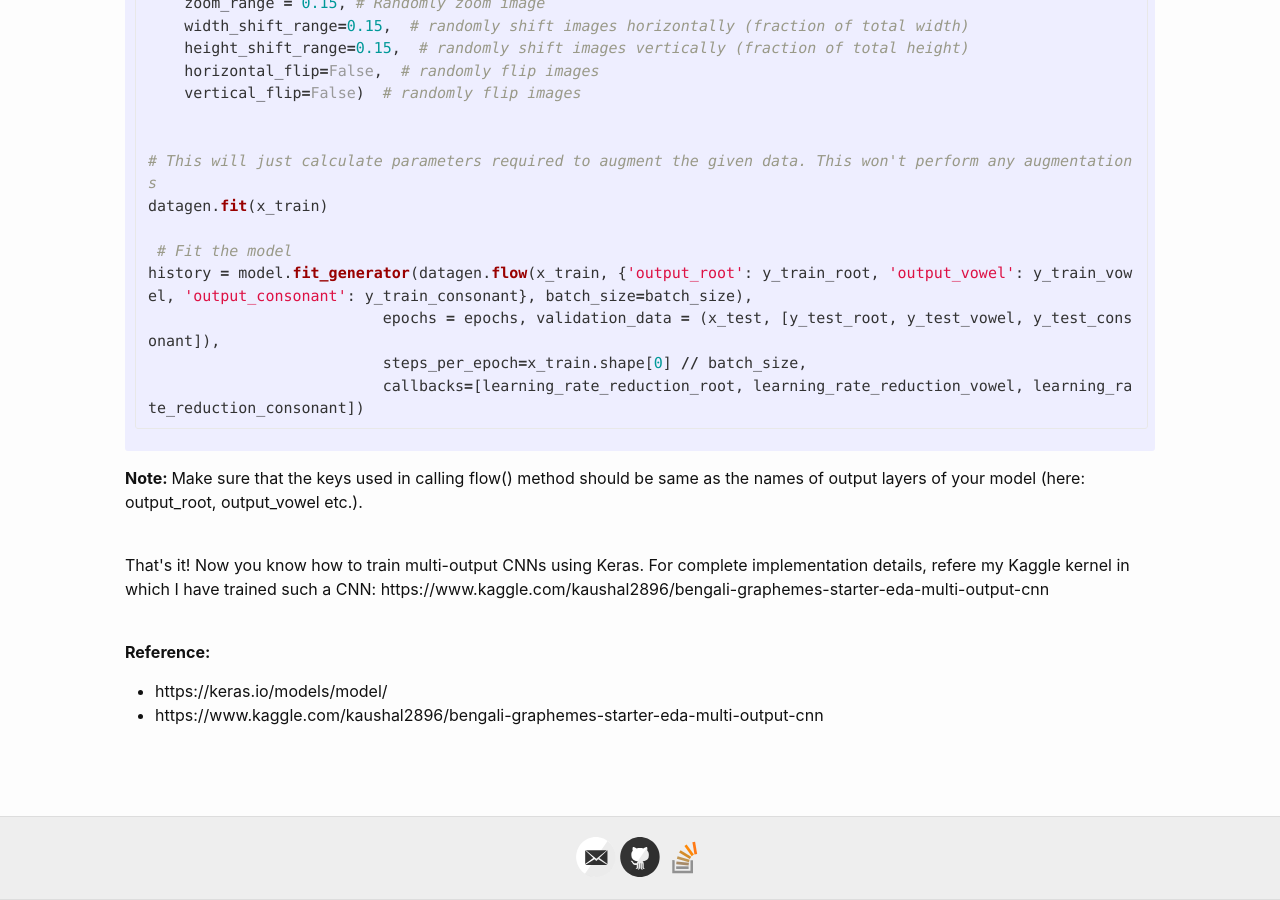
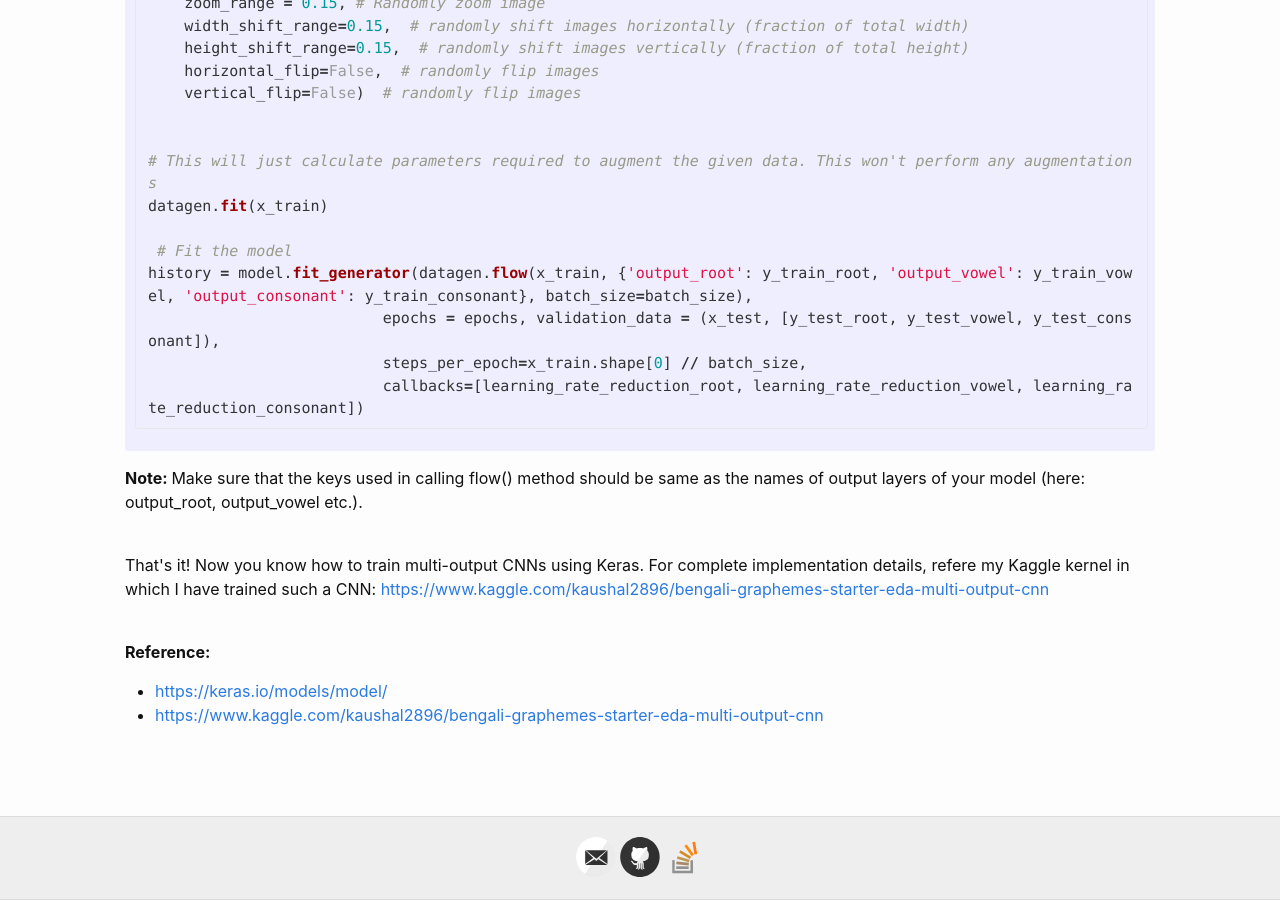
Before and after one commit to Kaushal28/kaushal28.github.io, a Jekyll site: the page built from _posts/2020-03-29-Building-Multi-Output-CNN-with-Keras.html, in a window 1280 px wide and 900 px high, scrolled down 5357 px. Built offline with Jekyll 4.4.1, drawn with Linux system fonts in a browser that asks for light colours; formulas are drawn with MathJax 3; comment, search, counter and statistics services are not loaded; part of the change alters nothing that is shown.

```diff
--- a/_posts/2020-03-29-Building-Multi-Output-CNN-with-Keras.html
+++ b/_posts/2020-03-29-Building-Multi-Output-CNN-with-Keras.html
@@ -236,13 +236,13 @@ history = model.fit_generator(datagen.flow(x_train, {'output_root': y_train_root
 {% endhighlight %}
 
 <p> <strong>Note: </strong> Make sure that the keys used in calling flow() method should be same as the names of output layers of your model (here: output_root, output_vowel etc.).</p> <br>
-<p> That's it! Now you know how to train multi-output CNNs using Keras. For complete implementation details, refere my Kaggle kernel in which I have trained such a CNN: https://www.kaggle.com/kaushal2896/bengali-graphemes-starter-eda-multi-output-cnn</p>
+<p> That's it! Now you know how to train multi-output CNNs using Keras. For complete implementation details, refere my Kaggle kernel in which I have trained such a CNN: <a> https://www.kaggle.com/kaushal2896/bengali-graphemes-starter-eda-multi-output-cnn </a></p>
 <br>
 
 <p> <strong> Reference: </strong> </p>
 <ul>
-  <li> https://keras.io/models/model/ </li>
-  <li> https://www.kaggle.com/kaushal2896/bengali-graphemes-starter-eda-multi-output-cnn </li>
+  <li> <a> https://keras.io/models/model/ </a></li>
+  <li> <a> https://www.kaggle.com/kaushal2896/bengali-graphemes-starter-eda-multi-output-cnn </a></li>
 </ul>
 
 <br>
```
